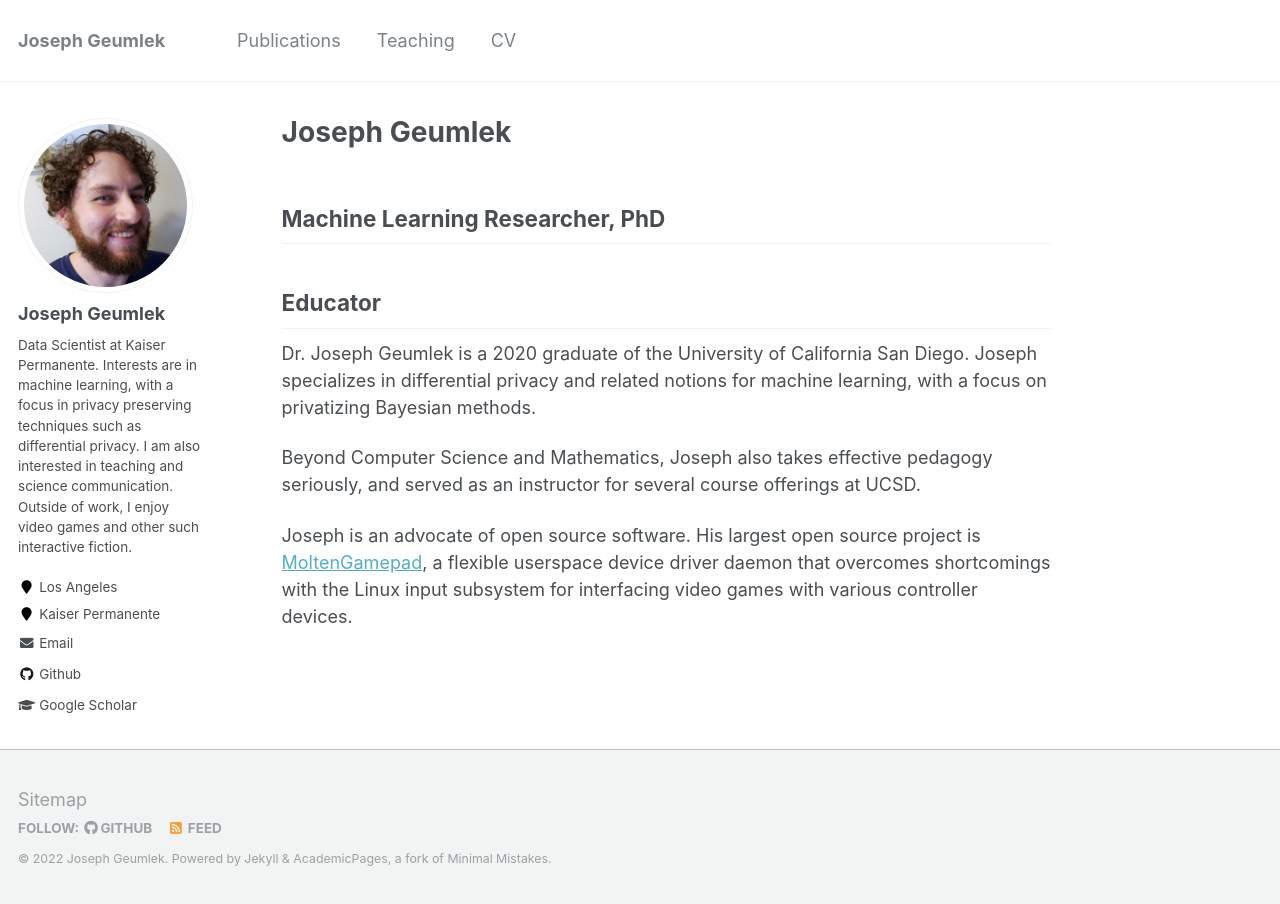
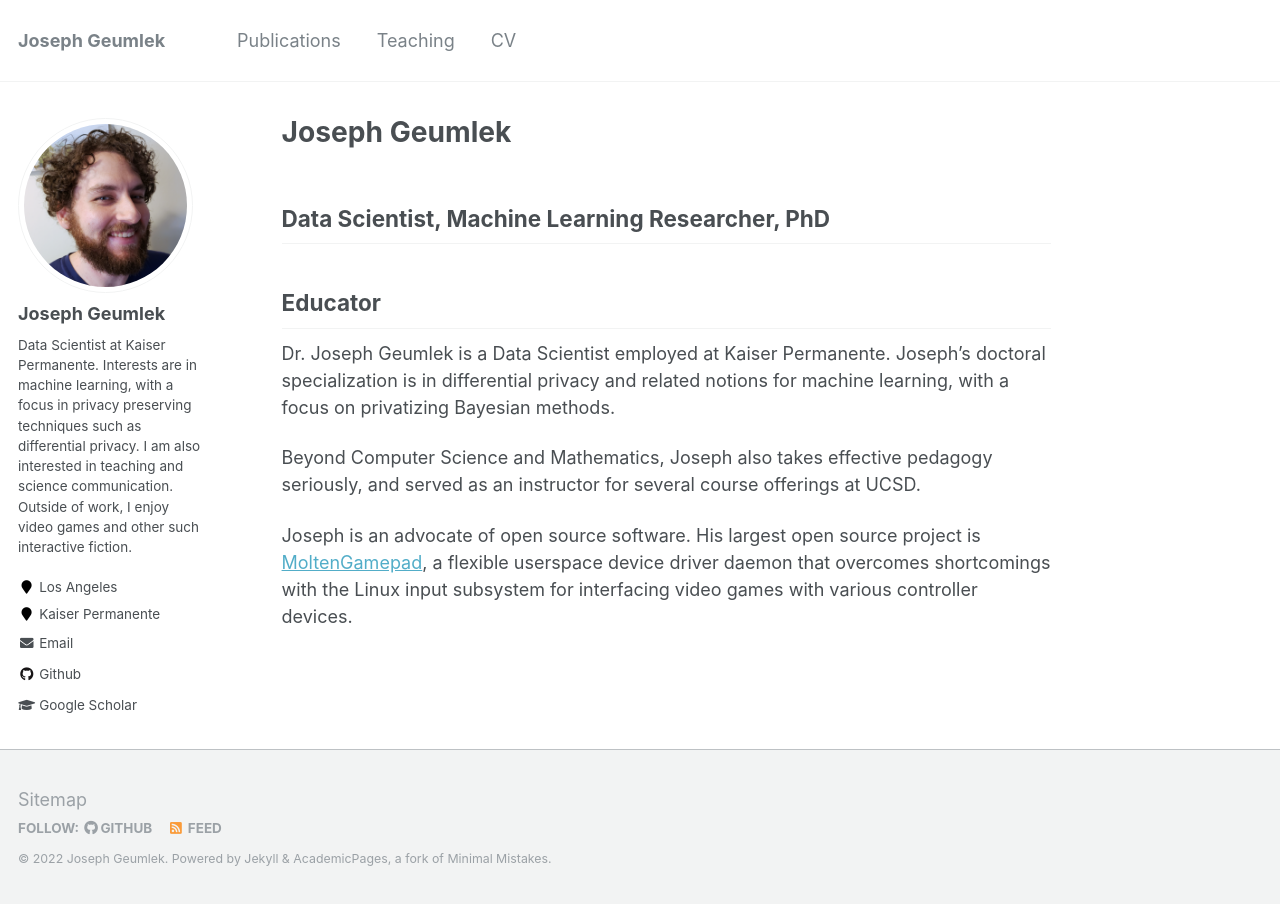
Before and after one commit to jgeumlek/jgeumlek.github.io, a Jekyll site: the page built from _pages/about.md, in a window 1280 px wide. Built offline with Jekyll 4.4.1, drawn with Linux system fonts in a browser that asks for light colours.

Commit message:
June 2022 update about.md

```diff
--- a/_pages/about.md
+++ b/_pages/about.md
@@ -8,11 +8,10 @@ redirect_from:
   - /about.html
 ---
 
-
-## Machine Learning Researcher, PhD
+## Data Scientist, Machine Learning Researcher, PhD
 ## Educator
 
-Dr. Joseph Geumlek is a 2020 graduate of the University of California San Diego. Joseph specializes in differential privacy and related notions for machine learning, with a focus on privatizing Bayesian methods.
+Dr. Joseph Geumlek is a Data Scientist employed at Kaiser Permanente. Joseph's doctoral specialization is in differential privacy and related notions for machine learning, with a focus on privatizing Bayesian methods.
 
 Beyond Computer Science and Mathematics, Joseph also takes effective pedagogy seriously, and served as an instructor for several course offerings at UCSD.
 
```
